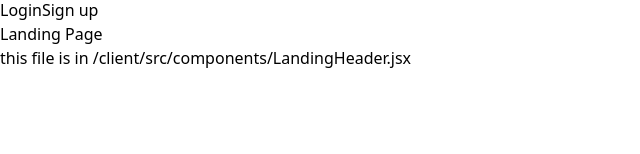
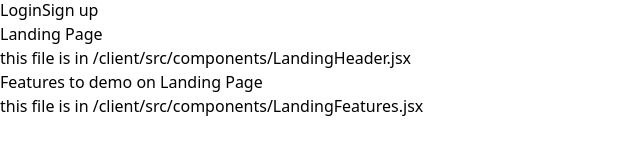
Before and after one commit to Ametrysinine/LocalGems, a React (Vite) app in the folder client/: page / in a window 1280 px wide. Shown: the part 302-456 px from the top of the page, without its empty margins (0-640 px from the left). Built offline with nearby package versions, Linux system fonts and the light colour scheme.

Commit message:
update element for landing page within react router to render 2 child elements via function

```diff
--- a/client/src/main.jsx
+++ b/client/src/main.jsx
@@ -20,6 +20,15 @@ import MyGems from "./components/MyGems";
 import Explore from "./components/Explore";
 
 
+//Note - Rendering multiple components on the same app level requires a function like this
+const LandingPageComponents = () => (
+  <>
+    <LandingHeader />
+    <LandingFeatures />
+  </>
+);
+
+
 const router = createBrowserRouter([
 
   // ------ LocalGems React router paths ------
@@ -27,7 +36,7 @@ const router = createBrowserRouter([
     path: "/",
     element: <App />,
     children: [
-      { path: "/",  element: <LandingHeader />},
+      { path: "/",  element: <LandingPageComponents />},
       { path: "/login", element: <Login />},
       { path: "/sign-up", element: <SignUp />},
       { path: "/my-gems", element: <MyGems />},
```
